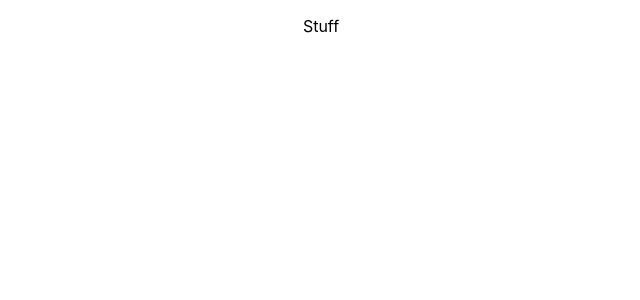
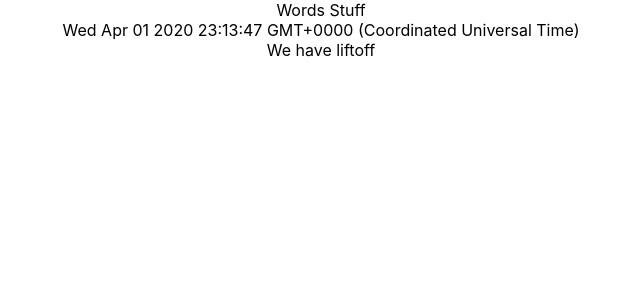
Before and after one commit to etilden/electron-weather-app, a React (Create React App) app: page / in a window 1280 px wide. Shown: the top 300 px of the page, without its empty margins (319-959 px from the left). Built offline with nearby package versions, Linux system fonts and the light colour scheme.

Commit message:
router implemented

```diff
--- a/package.json
+++ b/package.json
@@ -10,7 +10,12 @@
     "electron": "^8.2.0",
     "react": "^16.13.1",
     "react-dom": "^16.13.1",
+    "react-redux": "^7.2.0",
+    "react-router-dom": "^5.1.2",
     "react-scripts": "3.4.1",
+    "redux": "^4.0.5",
+    "redux-logger": "^3.0.6",
+    "redux-thunk": "^2.3.0",
     "wait-on": "^4.0.1"
   },
   "main": "src/main.js",
--- a/src/components/App.js
+++ b/src/components/App.js
@@ -1,8 +1,12 @@
 import React from 'react';
+// import { connect } from "react-redux";
+import { withRouter, Route, Switch } from "react-router-dom";
+import WeatherHome from "./WeatherHome"
 // import logo from './logo.svg';
 import './App.css';
 
-function App() {
+class App extends React.Component {
+  render() {
     return (
       <div className="App">
         {/* <header className="App-header">
@@ -19,9 +23,12 @@ function App() {
             Learn React
           </a>
         </header> */}
-      <p>Stuff</p>
+        <Switch>
+          <Route exact path="/" component={WeatherHome} />
+        </Switch>
       </div>
     );
   }
+}
 
-export default App;
+export default withRouter(App);
--- a/src/index.js
+++ b/src/index.js
@@ -2,11 +2,16 @@ import React from 'react';
 import ReactDOM from 'react-dom';
 import './index.css';
 import App from './components/App';
-// import * as serviceWorker from './serviceWorker';
-// import WeatherHome from './components/WeatherHome'
+import { HashRouter as Router } from "react-router-dom";
+import { Provider } from 'react-redux'
+import store from "./store"
 
 ReactDOM.render(
-    <App />,
+  <Provider store = {store}>
+    <Router>
+      <App />
+    </Router>
+  </Provider>,
   document.getElementById("root")
 );
 
--- /dev/null
+++ b/src/store/index.js
@@ -0,0 +1,13 @@
+import { createStore, combineReducers, applyMiddleware } from "redux";
+import { createLogger } from "redux-logger";
+import thunkMiddleware from "redux-thunk";
+
+const reducer = combineReducers({
+  //reducers go here
+});
+
+const middleware = applyMiddleware(thunkMiddleware, createLogger({collapsed: true}));
+
+const store = createStore(reducer, middleware);
+
+export default store;
```
Also changed, not shown: 1 other file (tests, documents, lock files or other folders). Lines whose indentation alone changed are shown as unchanged.
